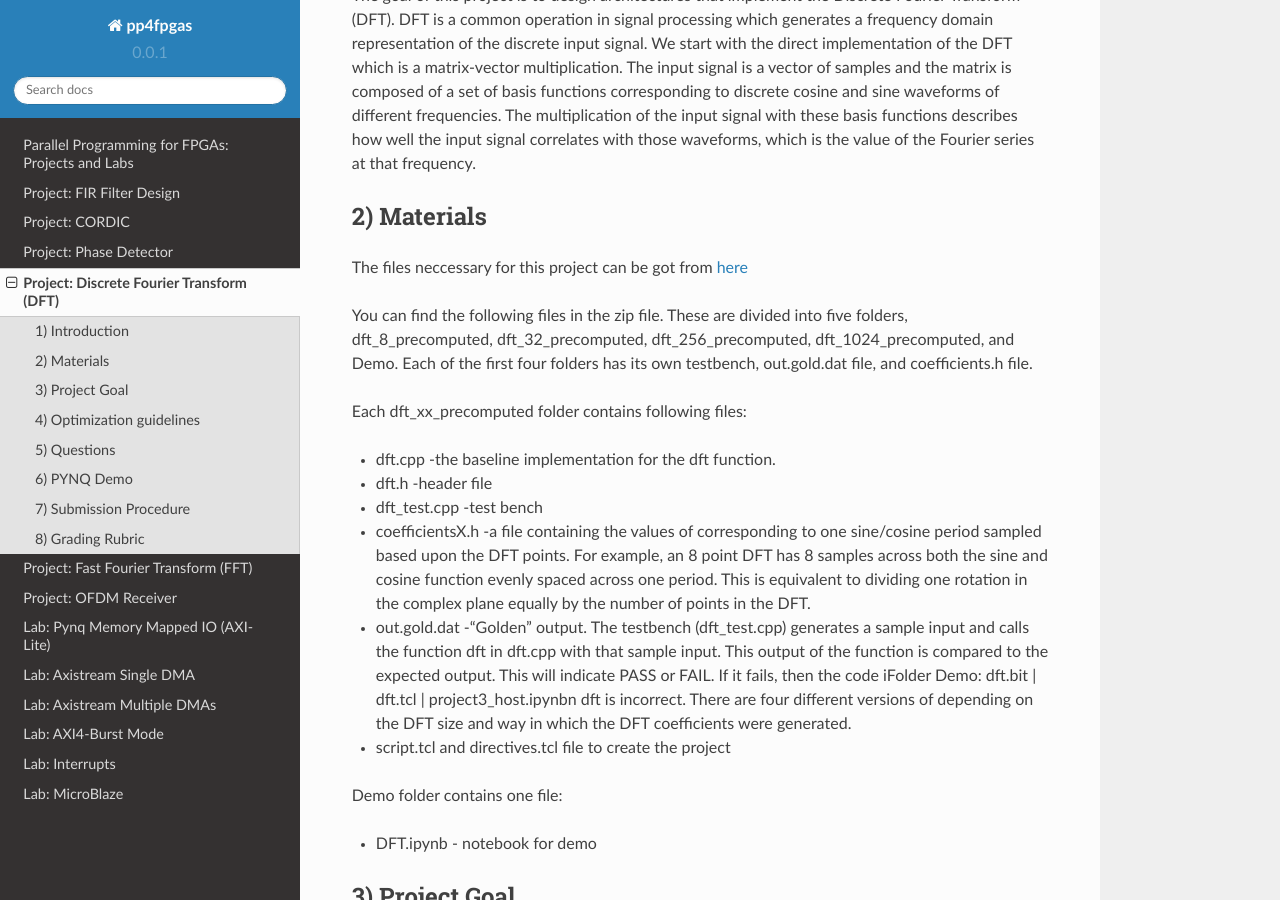
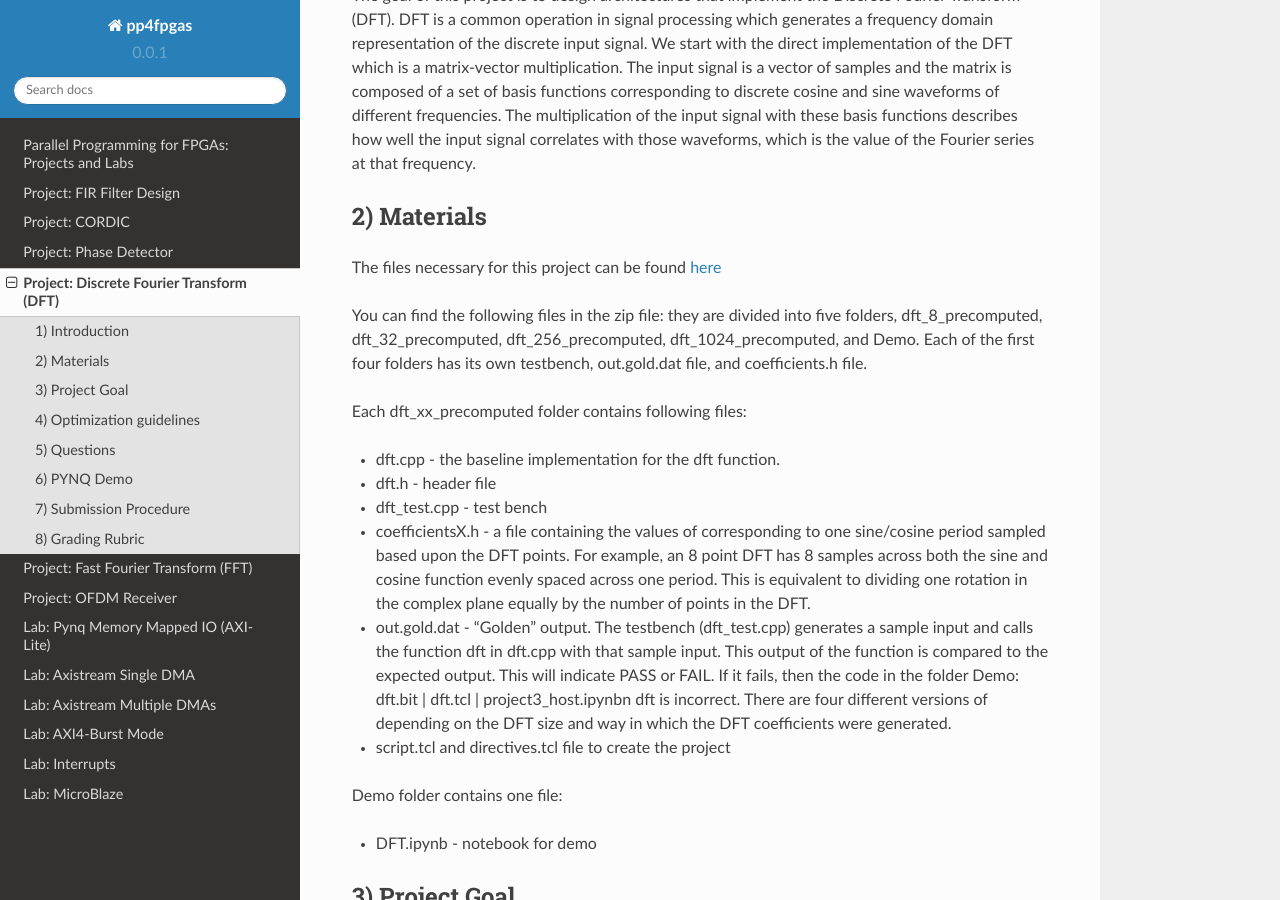
Before and after one commit to KastnerRG/Read_the_docs, a Sphinx documentation site: the page built from docs/project3.rst, in a window 1280 px wide and 900 px high, scrolled down 232 px. Built offline with Sphinx 7.4.7 and the Read the Docs theme 2.0.0, drawn with Linux system fonts in a browser that asks for light colours; some of the changed text lies outside the part shown.

Commit message:
Minor update

```diff
--- a/docs/project3.rst
+++ b/docs/project3.rst
@@ -14,21 +14,21 @@ The goal of this project is to design architectures that implement the Discrete
 2) Materials
 -----------
 
-The files neccessary for this project can be got from `here <https://github.com/KastnerRG/pp4fpgas/blob/master/labs/DFT.zip?raw=true>`_
+The files necessary for this project can be found `here <https://github.com/KastnerRG/pp4fpgas/blob/master/labs/DFT.zip?raw=true>`_
 
-You can find the following files in the zip file. These are divided into five folders, dft_8_precomputed, dft_32_precomputed, dft_256_precomputed, dft_1024_precomputed, and Demo. Each of the first four folders has its own testbench, out.gold.dat file, and coefficients.h file.
+You can find the following files in the zip file: they are divided into five folders, dft_8_precomputed, dft_32_precomputed, dft_256_precomputed, dft_1024_precomputed, and Demo. Each of the first four folders has its own testbench, out.gold.dat file, and coefficients.h file.
 
 Each dft_xx_precomputed folder contains following files:
 
-* dft.cpp -the baseline implementation for the dft function.
+* dft.cpp - the baseline implementation for the dft function.
 
-* dft.h -header file
+* dft.h - header file
 
-* dft_test.cpp -test bench
+* dft_test.cpp - test bench
 
-* coefficientsX.h -a file containing the values of corresponding to one sine/cosine period sampled based upon the DFT points. For example, an 8 point DFT has 8 samples across both the sine and cosine function evenly spaced across one period. This is equivalent to dividing one rotation in the complex plane equally by the number of points in the DFT.
+* coefficientsX.h - a file containing the values of corresponding to one sine/cosine period sampled based upon the DFT points. For example, an 8 point DFT has 8 samples across both the sine and cosine function evenly spaced across one period. This is equivalent to dividing one rotation in the complex plane equally by the number of points in the DFT.
 
-* out.gold.dat -"Golden” output. The testbench (dft_test.cpp) generates a sample input and calls the function dft in dft.cpp with that sample input. This output of the function is compared to the expected output. This will indicate PASS or FAIL. If it fails, then the code iFolder Demo: dft.bit | dft.tcl | project3_host.ipynbn dft is incorrect. There are four different versions of depending on the DFT size and way in which the DFT coefficients were generated.
+* out.gold.dat - "Golden” output. The testbench (dft_test.cpp) generates a sample input and calls the function dft in dft.cpp with that sample input. This output of the function is compared to the expected output. This will indicate PASS or FAIL. If it fails, then the code in the folder Demo: dft.bit | dft.tcl | project3_host.ipynbn dft is incorrect. There are four different versions of depending on the DFT size and way in which the DFT coefficients were generated.
 
 * script.tcl and directives.tcl file to create the project
 
@@ -58,13 +58,13 @@ The key in this project is to understand the tradeoffs between loop optimization
 
 * There are many different ways to generate the DFT coefficients including using HLS math functions. These can be implemented as constants when the DFT size is fixed. We have given you the coefficients for both 256 (in coefficients256.h) and 1024 (in coefficients1024.h). They each have two constant arrays, sin_table and cos_table. You can use these coefficient arrays directly as memories in your architectures. You are also free to create your own arrays using a different structure (e.g., 2D array, reordering of elements in the given 1D arrays, etc.). Or you could dynamically generate the coefficients.
 
-* There is significant amount of parallelism that can be exploited by (partially) unrolling the for loops. Pipelining these (partially) unrolled for loops should lead to higher throughputs.
+* There is significant amount of parallelism that can be exploited by (partially) unrolling the for-loops. Pipelining these (partially) unrolled for-loops should lead to higher throughputs.
 
-* There are more efficient methods for performing the DFT that exploit the symmetries of the Fourier constants, e.g., the fast Fourier transform (FFT). **Do not use these symmetries.** In other words, treat this like a matrix-vector multiply with unknown matrix values. Don’t worry, we will implement FFT architectures soon enough that will fully take advantage of these symmetries.
+* There are more efficient methods for performing the DFT that exploit the symmetries of the Fourier constants, e.g., the fast Fourier transform (FFT). **Do not use these symmetries.** In other words, treat this like a matrix-vector multiply with unknown matrix values. Don’t worry, we will implement FFT architectures soon enough that will fully take advantage of these symmetries in :doc:`Project: Fast Fourier Transform (FFT)<project4>`
 
 * You do not need to report your optimizations for your 8 point and 32 point DFT; these folders are provided for your convenience. Since these will very likely synthesize much faster than larger point DFT functions, it may be useful to use these to debug your code or in your initial design space exploration.
 
-* Your report must explicitly state how you calculated the throughput results. Note that this is often not simply a function of the latency and the clock period, and involves using the initiation interval.
+* Your report must explicitly state how you calculated the throughput results. Note that this is often not simply a function of the latency and the clock period, and involves using the initiation interval (II).
 
 5) Questions
 -----------
@@ -77,7 +77,7 @@ The key in this project is to understand the tradeoffs between loop optimization
 
 * **Question 4:** Study the effects of loop unrolling and array partitioning on the performance and area. What is the relationship between array partitioning and loop unrolling? Does it help to perform one without the other? Plot the performance in terms of number of matrix vector multiply operations per second (throughput) versus the unroll and array partitioning factor. Plot the same trend for area (showing LUTs, FFs, DSP blocks, BRAMs). What is the general trend in both cases? Which design would you select? Why?
 
-* **Question 5:** Please read dataflow section in the `HLS user guide <https://www.xilinx.com/support/documentation/sw_manuals/xilinx2019_1/ug902-vivado-high-level-synthesis.pdf#page=145>`_,and apply dataflow pragma to your design to improve throughput. You may need to change your code and make submodules. How much improvement can you make with it? How much does your design use resources? What about BRAM usage? Please describe your architecture with figures on your report. (Make sure to add dataflow pragma on your top function.)
+* **Question 5:** Please read dataflow section in the `HLS user guide <https://www.xilinx.com/support/documentation/sw_manuals/xilinx2019_1/ug902-vivado-high-level-synthesis.pdf#page=145>`_, and apply dataflow pragma to your design to improve throughput. You may need to change your code and make submodules. How much improvement can you make with it? How much does your design use resources? What about BRAM usage? Please describe your architecture with figures on your report. (Make sure to add dataflow pragma on your top function.)
 
 * **Question 6:** (Best architecture) Briefly describe your "best" architecture. In what way is it the best? What optimizations did you use to obtain this result? What is tradeoff you consider for the best architecture?
 
@@ -86,7 +86,7 @@ The key in this project is to understand the tradeoffs between loop optimization
 6) PYNQ Demo
 ------
 
-For this demo, your will create an IP for the DFT 1024, and run it from the Jupyter notebook using DMAs. You need to follow the :doc:`Lab: Axistream Multiple DMAs<axidma2>`'s example, with the only difference being that you will have 2 inputs and 2 outputs instead of 2 inputs and 1 output. Unlike the lab here you cannot start computation immediately after you stream an input. You must stream all inputs, compute DFT, then stream all outputs.
+For this demo, your will create an IP for the DFT 1024, and run it from the Jupyter notebook using DMAs. You need to follow the :doc:`Lab: Axistream Multiple DMAs<axidma2>`'s example, with the only difference being that you will have 2 inputs and 2 outputs instead of 2 inputs and 1 output. Unlike the lab here you cannot start computation immediately after you stream an input. You must stream all inputs, then compute the DFT, and finally stream all outputs.
 
 7) Submission Procedure
 ----------------------
```
Also changed, not shown: docs/resources.rst (added, +8 -0 lines).
